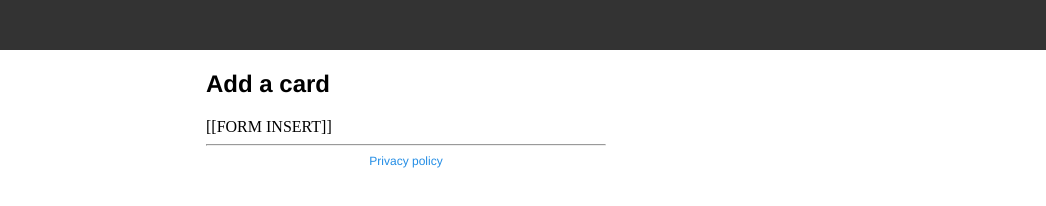
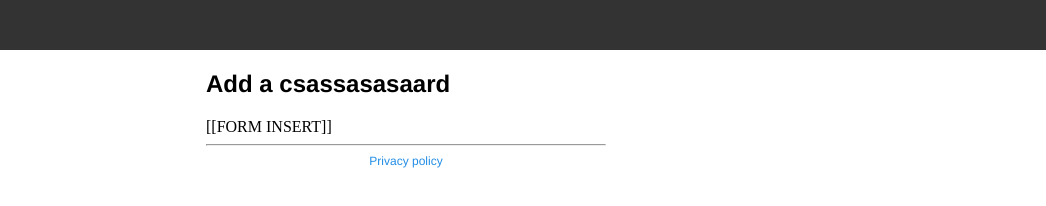
Before and after one commit to j403/test, a plain HTML site: page index.en.html in a window 1280 px wide. Shown: the full height of the page, 234-1280 px from the left. Drawn offline with Linux system fonts and the light colour scheme.

Commit message:
Update index.en.html

```diff
--- a/index.en.html
+++ b/index.en.html
@@ -150,7 +150,7 @@
         </div>
     </div>
     <div class="content">
-        <h2>Add a card</h2>
+        <h2>Add a csassasasaard</h2>
         [[FORM INSERT]]
         <hr />
         <div class="privacy">
```
